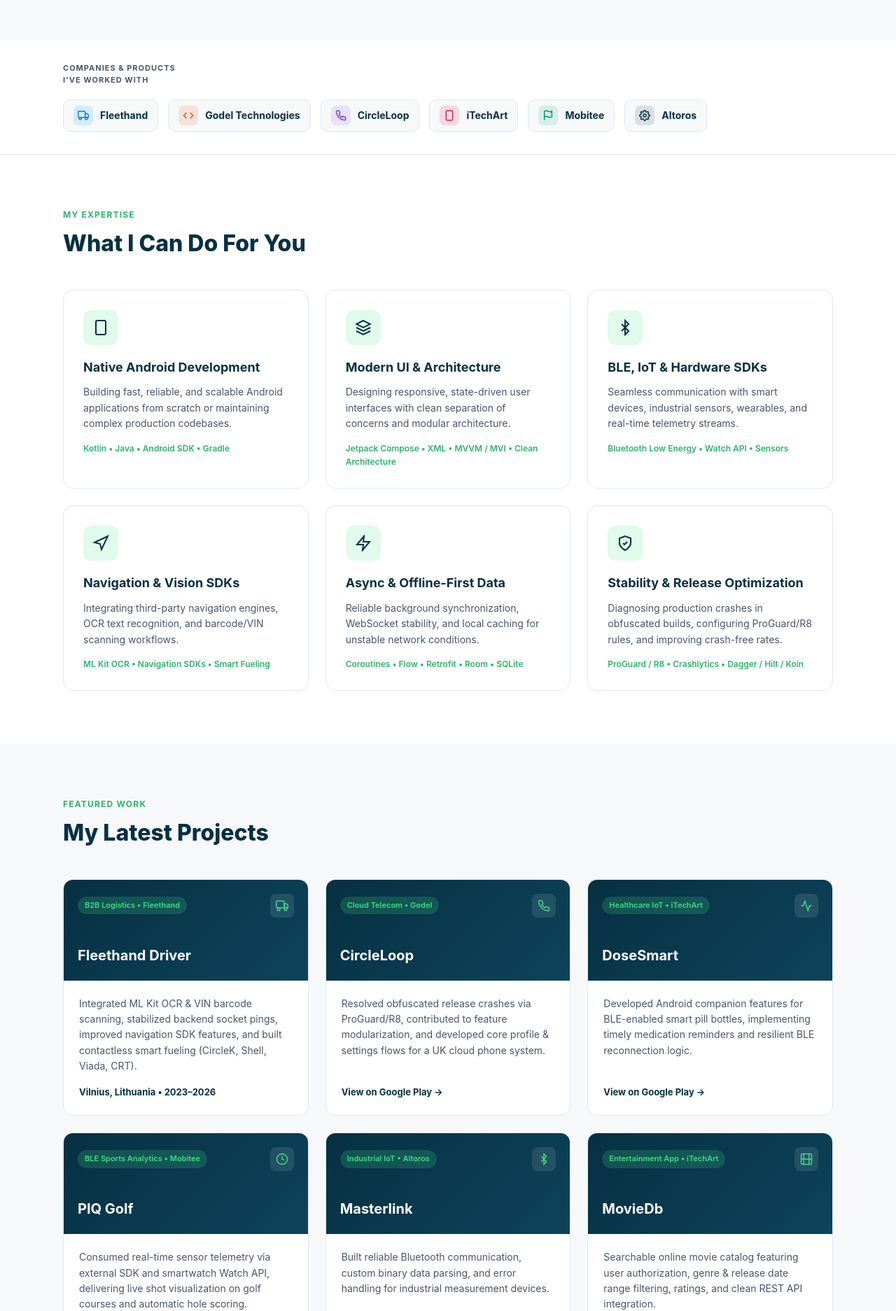
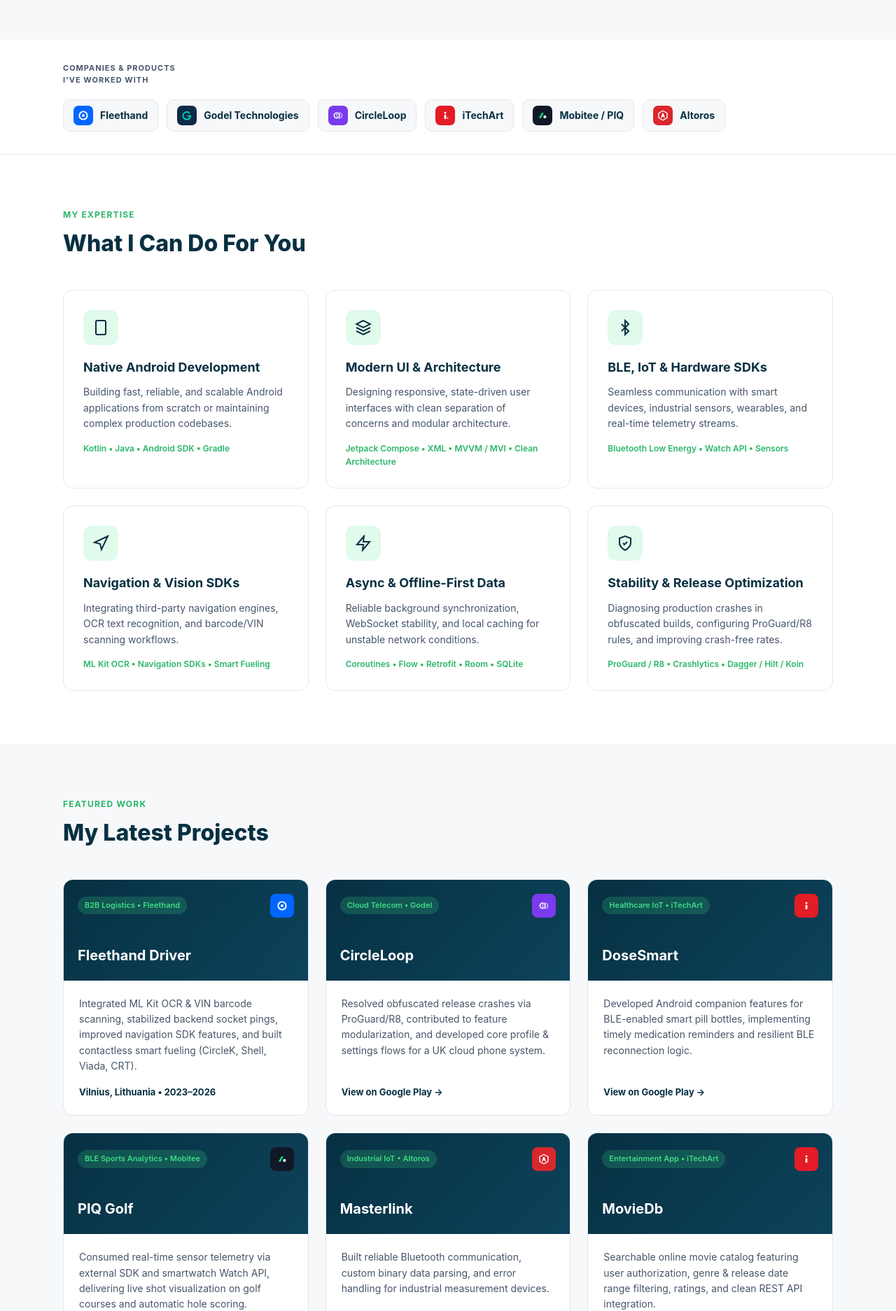
Before and after one commit to spy007/spy007.github.io, a plain HTML site: page index.html in a window 1280 px wide. Shown: the part 726-2599 px from the top of the page at 70% size. Drawn offline with Linux system fonts and the light colour scheme.

Commit message:
Updated icons

```diff
--- a/index.html
+++ b/index.html
@@ -102,7 +102,7 @@
     .companies { padding: 32px 0; border-bottom: 1px solid var(--border); background: #fff; }
     .companies-inner { display: flex; align-items: center; justify-content: space-between; flex-wrap: wrap; gap: 20px; }
     .companies-title { font-size: 11px; font-weight: 700; color: var(--text-muted); text-transform: uppercase; letter-spacing: 1px; line-height: 1.5; }
-    .company-logos { display: flex; gap: 14px; flex-wrap: wrap; align-items: center; }
+    .company-logos { display: flex; gap: 12px; flex-wrap: wrap; align-items: center; }
     .company-badge {
       display: inline-flex;
       align-items: center;
@@ -122,7 +122,7 @@
       transform: translateY(-2px);
       box-shadow: 0 6px 16px rgba(7, 48, 66, 0.08);
     }
-    .company-icon {
+    .company-mark {
       width: 28px;
       height: 28px;
       border-radius: 7px;
@@ -154,7 +154,7 @@
     .project-banner { height: 144px; background: linear-gradient(135deg, var(--navy), var(--navy-light)); color: #fff; padding: 20px; display: flex; flex-direction: column; justify-content: space-between; position: relative; overflow: hidden; }
     .project-banner-top { display: flex; justify-content: space-between; align-items: center; }
     .project-banner span { font-size: 11px; background: rgba(61, 220, 132, 0.2); color: var(--green); padding: 4px 10px; border-radius: 20px; width: fit-content; font-weight: 600; }
-    .project-banner-icon { width: 34px; height: 34px; border-radius: 8px; background: rgba(255, 255, 255, 0.1); display: grid; place-items: center; color: var(--green); }
+    .project-banner-icon { width: 34px; height: 34px; border-radius: 8px; background: rgba(255, 255, 255, 0.1); display: grid; place-items: center; }
     .project-banner h4 { font-size: 20px; }
     .project-body { padding: 22px; flex: 1; display: flex; flex-direction: column; justify-content: space-between; }
     .project-body p { font-size: 14px; color: var(--text-muted); margin-bottom: 16px; }
@@ -319,43 +319,73 @@
     </div>
   </section>
 
+  <!-- Brand-Matched Company Logos Strip -->
   <div class="companies">
     <div class="container companies-inner">
       <div class="companies-title">Companies &amp; Products<br>I've Worked With</div>
       <div class="company-logos">
-        <a href="#portfolio" class="company-badge" title="Fleethand — B2B Logistics Platform">
-          <span class="company-icon" style="background: rgba(14, 165, 233, 0.14); color: #0284c7;">
-            <svg width="16" height="16" viewBox="0 0 24 24" fill="none" stroke="currentColor" stroke-width="2.2"><rect x="1" y="3" width="15" height="13" rx="2"/><polygon points="16 8 20 8 23 11 23 16 16 16 16 8"/><circle cx="5.5" cy="18.5" r="2.5"/><circle cx="18.5" cy="18.5" r="2.5"/></svg>
+        <!-- Fleethand: Signature Royal Blue #0066FF + White circular radar/ring emblem -->
+        <a href="https://www.fleethand.com" target="_blank" rel="noopener noreferrer" class="company-badge" title="Fleethand — Fleet Management & Telematics">
+          <span class="company-mark" style="background: #0066FF;">
+            <svg width="18" height="18" viewBox="0 0 24 24" fill="none">
+              <circle cx="12" cy="12" r="7.5" stroke="#FFFFFF" stroke-width="2.6"/>
+              <circle cx="12" cy="12" r="2.6" fill="#FFFFFF"/>
+            </svg>
           </span>
           Fleethand
         </a>
-        <a href="#portfolio" class="company-badge" title="Godel Technologies — Software Engineering">
-          <span class="company-icon" style="background: rgba(234, 88, 12, 0.14); color: #ea580c;">
-            <svg width="16" height="16" viewBox="0 0 24 24" fill="none" stroke="currentColor" stroke-width="2.2"><polyline points="16 18 22 12 16 6"/><polyline points="8 6 2 12 8 18"/></svg>
+
+        <!-- Godel Technologies: Deep Navy/Teal #0E2A47 + Cyan/Teal geometric 'G' mark -->
+        <a href="https://www.godeltech.com" target="_blank" rel="noopener noreferrer" class="company-badge" title="Godel Technologies — Software Engineering">
+          <span class="company-mark" style="background: #0E2A47;">
+            <svg width="18" height="18" viewBox="0 0 24 24" fill="none">
+              <path d="M16.5 8.5A6 6 0 1 0 17.5 14H12.5V11.5H20V14.5A8.5 8.5 0 1 1 18.2 6.8L16.5 8.5Z" fill="#00D4B6"/>
+            </svg>
           </span>
           Godel Technologies
         </a>
-        <a href="https://play.google.com/store/apps/details?id=com.circleloop" target="_blank" rel="noopener noreferrer" class="company-badge" title="CircleLoop — Cloud Telecom System">
-          <span class="company-icon" style="background: rgba(139, 92, 246, 0.14); color: #7c3aed;">
-            <svg width="16" height="16" viewBox="0 0 24 24" fill="none" stroke="currentColor" stroke-width="2.2"><path d="M22 16.92v3a2 2 0 0 1-2.18 2 19.79 19.79 0 0 1-8.63-3.07 19.5 19.5 0 0 1-6-6 19.79 19.79 0 0 1-3.07-8.67A2 2 0 0 1 4.11 2h3a2 2 0 0 1 2 1.72 12.84 12.84 0 0 0 .7 2.81 2 2 0 0 1-.45 2.11L8.09 9.91a16 16 0 0 0 6 6l1.27-1.27a2 2 0 0 1 2.11-.45 12.84 12.84 0 0 0 2.81.7A2 2 0 0 1 22 16.92z"/></svg>
+
+        <!-- CircleLoop: Signature Purple #7C3AED + Double Interlocking Loop Rings -->
+        <a href="https://www.circleloop.com" target="_blank" rel="noopener noreferrer" class="company-badge" title="CircleLoop — Cloud Business Phone System">
+          <span class="company-mark" style="background: #7C3AED;">
+            <svg width="18" height="18" viewBox="0 0 24 24" fill="none">
+              <circle cx="9.5" cy="12" r="5" stroke="#FFFFFF" stroke-width="2.3"/>
+              <circle cx="14.5" cy="12" r="5" stroke="#C4B5FD" stroke-width="2.3"/>
+            </svg>
           </span>
           CircleLoop
         </a>
-        <a href="#portfolio" class="company-badge" title="iTechArt — Mobile & Healthcare IoT">
-          <span class="company-icon" style="background: rgba(225, 29, 72, 0.14); color: #e11d48;">
-            <svg width="16" height="16" viewBox="0 0 24 24" fill="none" stroke="currentColor" stroke-width="2.2"><rect x="5" y="2" width="14" height="20" rx="2" ry="2"/><line x1="12" y1="18" x2="12.01" y2="18"/></svg>
+
+        <!-- iTechArt: Signature Crimson Red #E31C25 + White 'i' & geometric dot mark -->
+        <a href="https://www.itechart.com" target="_blank" rel="noopener noreferrer" class="company-badge" title="iTechArt Group — Custom Software Development">
+          <span class="company-mark" style="background: #E31C25;">
+            <svg width="18" height="18" viewBox="0 0 24 24" fill="none">
+              <circle cx="12" cy="6.5" r="2" fill="#FFFFFF"/>
+              <rect x="10.2" y="10.2" width="3.6" height="8.5" rx="1" fill="#FFFFFF"/>
+              <circle cx="16.5" cy="16.7" r="1.8" fill="#FCA5A5"/>
+            </svg>
           </span>
           iTechArt
         </a>
-        <a href="https://play.google.com/store/apps/details?id=com.piq.golfapp" target="_blank" rel="noopener noreferrer" class="company-badge" title="Mobitee — Sports Analytics & Wearables">
-          <span class="company-icon" style="background: rgba(16, 185, 129, 0.14); color: #059669;">
-            <svg width="16" height="16" viewBox="0 0 24 24" fill="none" stroke="currentColor" stroke-width="2.2"><path d="M4 15s1-1 4-1 5 2 8 2 4-1 4-1V3s-1 1-4 1-5-2-8-2-4 1-4 1z"/><line x1="4" y1="22" x2="4" y2="15"/></svg>
+
+        <!-- Mobitee / PIQ: Signature PIQ Sport Green #00B140 / Black + PIQ dynamic angle emblem -->
+        <a href="https://play.google.com/store/apps/details?id=com.piq.golfapp" target="_blank" rel="noopener noreferrer" class="company-badge" title="Mobitee & PIQ Golf — BLE Sports Analytics">
+          <span class="company-mark" style="background: #111827;">
+            <svg width="18" height="18" viewBox="0 0 24 24" fill="none">
+              <path d="M5 17L10.5 7H14.5L9 17H5Z" fill="#00E676"/>
+              <circle cx="16.5" cy="14.5" r="2.8" fill="#FFFFFF"/>
+            </svg>
           </span>
-          Mobitee
+          Mobitee / PIQ
         </a>
-        <a href="https://play.google.com/store/apps/details?id=com.elitas.masterlink" target="_blank" rel="noopener noreferrer" class="company-badge" title="Altoros — Industrial BLE Solutions">
-          <span class="company-icon" style="background: rgba(7, 48, 66, 0.12); color: #073042;">
-            <svg width="16" height="16" viewBox="0 0 24 24" fill="none" stroke="currentColor" stroke-width="2.2"><circle cx="12" cy="12" r="3"/><path d="M19.4 15a1.65 1.65 0 0 0 .33 1.82l.06.06a2 2 0 0 1 0 2.83 2 2 0 0 1-2.83 0l-.06-.06a1.65 1.65 0 0 0-1.82-.33 1.65 1.65 0 0 0-1 1.51V21a2 2 0 0 1-2 2 2 2 0 0 1-2-2v-.09A1.65 1.65 0 0 0 9 19.4a1.65 1.65 0 0 0-1.82.33l-.06.06a2 2 0 0 1-2.83 0 2 2 0 0 1 0-2.83l.06-.06a1.65 1.65 0 0 0 .33-1.82 1.65 1.65 0 0 0-1.51-1H3a2 2 0 0 1-2-2 2 2 0 0 1 2-2h.09A1.65 1.65 0 0 0 4.6 9a1.65 1.65 0 0 0-.33-1.82l-.06-.06a2 2 0 0 1 0-2.83 2 2 0 0 1 2.83 0l.06.06a1.65 1.65 0 0 0 1.82.33H9a1.65 1.65 0 0 0 1-1.51V3a2 2 0 0 1 2-2 2 2 0 0 1 2 2v.09a1.65 1.65 0 0 0 1 1.51 1.65 1.65 0 0 0 1.82-.33l.06-.06a2 2 0 0 1 2.83 0 2 2 0 0 1 0 2.83l-.06.06a1.65 1.65 0 0 0-.33 1.82V9a1.65 1.65 0 0 0 1.51 1H21a2 2 0 0 1 2 2 2 2 0 0 1-2 2h-.09a1.65 1.65 0 0 0-1.51 1z"/></svg>
+
+        <!-- Altoros: Signature Red Hexagon #D9272E with stylized white 'A' -->
+        <a href="https://www.altoros.com" target="_blank" rel="noopener noreferrer" class="company-badge" title="Altoros — Cloud & Industrial IoT Engineering">
+          <span class="company-mark" style="background: #D9272E;">
+            <svg width="18" height="18" viewBox="0 0 24 24" fill="none">
+              <polygon points="12,3 20,7.5 20,16.5 12,21 4,16.5 4,7.5" stroke="#FFFFFF" stroke-width="1.8" fill="none"/>
+              <path d="M9.2 15.5L12 8.2L14.8 15.5M10.1 13.4H13.9" stroke="#FFFFFF" stroke-width="1.9" stroke-linecap="round" stroke-linejoin="round"/>
+            </svg>
           </span>
           Altoros
         </a>
@@ -437,8 +467,11 @@
           <div class="project-banner">
             <div class="project-banner-top">
               <span>B2B Logistics &bull; Fleethand</span>
-              <div class="project-banner-icon">
-                <svg width="18" height="18" viewBox="0 0 24 24" fill="none" stroke="currentColor" stroke-width="2"><rect x="1" y="3" width="15" height="13" rx="2"/><polygon points="16 8 20 8 23 11 23 16 16 16 16 8"/><circle cx="5.5" cy="18.5" r="2.5"/><circle cx="18.5" cy="18.5" r="2.5"/></svg>
+              <div class="project-banner-icon" style="background: #0066FF;">
+                <svg width="18" height="18" viewBox="0 0 24 24" fill="none">
+                  <circle cx="12" cy="12" r="7.5" stroke="#FFFFFF" stroke-width="2.6"/>
+                  <circle cx="12" cy="12" r="2.6" fill="#FFFFFF"/>
+                </svg>
               </div>
             </div>
             <h4>Fleethand Driver</h4>
@@ -452,8 +485,11 @@
           <div class="project-banner">
             <div class="project-banner-top">
               <span>Cloud Telecom &bull; Godel</span>
-              <div class="project-banner-icon">
-                <svg width="18" height="18" viewBox="0 0 24 24" fill="none" stroke="currentColor" stroke-width="2"><path d="M22 16.92v3a2 2 0 0 1-2.18 2 19.79 19.79 0 0 1-8.63-3.07 19.5 19.5 0 0 1-6-6 19.79 19.79 0 0 1-3.07-8.67A2 2 0 0 1 4.11 2h3a2 2 0 0 1 2 1.72 12.84 12.84 0 0 0 .7 2.81 2 2 0 0 1-.45 2.11L8.09 9.91a16 16 0 0 0 6 6l1.27-1.27a2 2 0 0 1 2.11-.45 12.84 12.84 0 0 0 2.81.7A2 2 0 0 1 22 16.92z"/></svg>
+              <div class="project-banner-icon" style="background: #7C3AED;">
+                <svg width="18" height="18" viewBox="0 0 24 24" fill="none">
+                  <circle cx="9.5" cy="12" r="5" stroke="#FFFFFF" stroke-width="2.3"/>
+                  <circle cx="14.5" cy="12" r="5" stroke="#C4B5FD" stroke-width="2.3"/>
+                </svg>
               </div>
             </div>
             <h4>CircleLoop</h4>
@@ -467,8 +503,11 @@
           <div class="project-banner">
             <div class="project-banner-top">
               <span>Healthcare IoT &bull; iTechArt</span>
-              <div class="project-banner-icon">
-                <svg width="18" height="18" viewBox="0 0 24 24" fill="none" stroke="currentColor" stroke-width="2"><path d="M22 12h-4l-3 9L9 3l-3 9H2"/></svg>
+              <div class="project-banner-icon" style="background: #E31C25;">
+                <svg width="18" height="18" viewBox="0 0 24 24" fill="none">
+                  <circle cx="12" cy="6.5" r="2" fill="#FFFFFF"/>
+                  <rect x="10.2" y="10.2" width="3.6" height="8.5" rx="1" fill="#FFFFFF"/>
+                </svg>
               </div>
             </div>
             <h4>DoseSmart</h4>
@@ -482,8 +521,11 @@
           <div class="project-banner">
             <div class="project-banner-top">
               <span>BLE Sports Analytics &bull; Mobitee</span>
-              <div class="project-banner-icon">
-                <svg width="18" height="18" viewBox="0 0 24 24" fill="none" stroke="currentColor" stroke-width="2"><circle cx="12" cy="12" r="10"/><polyline points="12 6 12 12 16 14"/></svg>
+              <div class="project-banner-icon" style="background: #111827;">
+                <svg width="18" height="18" viewBox="0 0 24 24" fill="none">
+                  <path d="M5 17L10.5 7H14.5L9 17H5Z" fill="#00E676"/>
+                  <circle cx="16.5" cy="14.5" r="2.8" fill="#FFFFFF"/>
+                </svg>
               </div>
             </div>
             <h4>PIQ Golf</h4>
@@ -497,8 +539,11 @@
           <div class="project-banner">
             <div class="project-banner-top">
               <span>Industrial IoT &bull; Altoros</span>
-              <div class="project-banner-icon">
-                <svg width="18" height="18" viewBox="0 0 24 24" fill="none" stroke="currentColor" stroke-width="2"><polyline points="7 7 17 17 12 22 12 2 17 7 7 17"/></svg>
+              <div class="project-banner-icon" style="background: #D9272E;">
+                <svg width="18" height="18" viewBox="0 0 24 24" fill="none">
+                  <polygon points="12,3 20,7.5 20,16.5 12,21 4,16.5 4,7.5" stroke="#FFFFFF" stroke-width="1.8" fill="none"/>
+                  <path d="M9.2 15.5L12 8.2L14.8 15.5M10.1 13.4H13.9" stroke="#FFFFFF" stroke-width="1.9" stroke-linecap="round" stroke-linejoin="round"/>
+                </svg>
               </div>
             </div>
             <h4>Masterlink</h4>
@@ -512,8 +557,11 @@
           <div class="project-banner">
             <div class="project-banner-top">
               <span>Entertainment App &bull; iTechArt</span>
-              <div class="project-banner-icon">
-                <svg width="18" height="18" viewBox="0 0 24 24" fill="none" stroke="currentColor" stroke-width="2"><rect x="2" y="2" width="20" height="20" rx="2.18" ry="2.18"/><line x1="7" y1="2" x2="7" y2="22"/><line x1="17" y1="2" x2="17" y2="22"/><line x1="2" y1="12" x2="22" y2="12"/></svg>
+              <div class="project-banner-icon" style="background: #E31C25;">
+                <svg width="18" height="18" viewBox="0 0 24 24" fill="none">
+                  <circle cx="12" cy="6.5" r="2" fill="#FFFFFF"/>
+                  <rect x="10.2" y="10.2" width="3.6" height="8.5" rx="1" fill="#FFFFFF"/>
+                </svg>
               </div>
             </div>
             <h4>MovieDb</h4>
```
